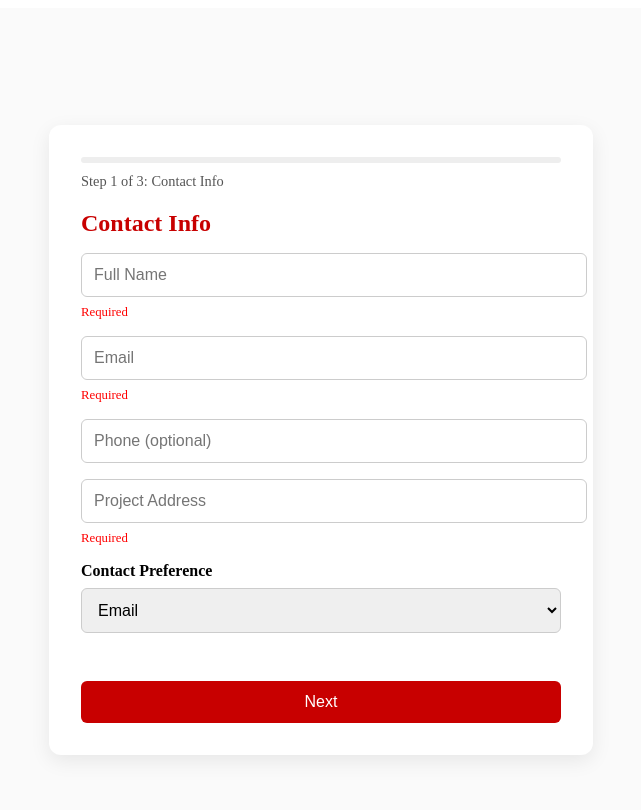
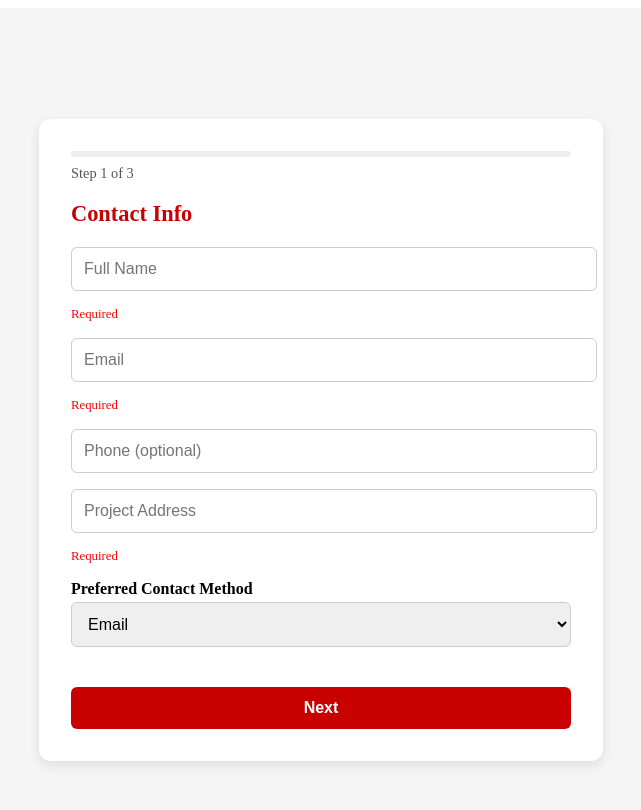
Before and after one commit to ContractConnect/contract-connect-live, a React (Create React App) app: page / in a window 1280 px wide. Both pictures are taken after a click on the button "Next". Shown: the top 810 px of the page, without its empty margins (319-960 px from the left). Built offline with nearby package versions, Linux system fonts and the light colour scheme.

Commit message:
deploy your new UI

```diff
--- a/src/components/ClientInfoForm.js
+++ b/src/components/ClientInfoForm.js
@@ -1,3 +1,4 @@
+
 import React, { useState } from 'react';
 
 export default function ClientInfoForm() {
@@ -16,7 +17,7 @@ export default function ClientInfoForm() {
     lighting: 175
   };
 
-  const stepTitles = ['Contact Info', 'Project Scope', 'Photos & Estimate'];
+  const stepTitles = ['Contact Info', 'Project Scope', 'Upload & Estimate'];
 
   const handleChange = (e) => {
     const { name, value } = e.target;
@@ -55,7 +56,7 @@ export default function ClientInfoForm() {
       if (!formData.address) newErrors.address = 'Required';
     }
     if (step === 2) {
-      if (!formData.room) newErrors.room = 'Select a room type';
+      if (!formData.room) newErrors.room = 'Required';
       if (formData.tasks.length === 0) newErrors.tasks = 'Select at least one task';
     }
     setErrors(newErrors);
@@ -68,50 +69,50 @@ export default function ClientInfoForm() {
       calculateEstimate();
       setSubmitted(true);
     } else {
-      setStep(prev => prev + 1);
+      setStep(step + 1);
     }
   };
 
   const prevStep = () => {
-    setStep(prev => prev - 1);
+    setStep(step - 1);
     setErrors({});
   };
 
   const renderPreview = () => (
-    <div style={{ display: 'flex', flexWrap: 'wrap', gap: '0.5rem' }}>
+    <div style={{ display: 'flex', flexWrap: 'wrap', gap: '0.5rem', marginTop: '1rem' }}>
       {formData.photos.map((file, idx) => (
         <img key={idx} src={URL.createObjectURL(file)} alt="preview"
-             style={{ width: 80, height: 80, objectFit: 'cover', borderRadius: 8, boxShadow: '0 2px 6px rgba(0,0,0,0.15)' }} />
+             style={{ width: 80, height: 80, objectFit: 'cover', borderRadius: 6, boxShadow: '0 2px 6px rgba(0,0,0,0.15)' }} />
       ))}
     </div>
   );
 
   if (submitted) {
     return (
-      <div style={pageWrapper}>
-        <div style={cardStyle}>
-          <h2 style={headerStyle}>Thanks, {formData.name.split(' ')[0]}!</h2>
+      <div style={wrapper}>
+        <div style={card}>
+          <h2 style={title}>Thank You, {formData.name.split(' ')[0]}!</h2>
           <p>We’ve received your request and will follow up shortly.</p>
-          <p><strong>Estimate:</strong> ${formData.estimate.toLocaleString()}</p>
+          <p><strong>Estimated Total:</strong> ${formData.estimate.toLocaleString()}</p>
         </div>
       </div>
     );
   }
 
   return (
-    <div style={pageWrapper}>
-      <div style={cardStyle}>
-        <ProgressBar step={step} titles={stepTitles} />
-        <h2 style={headerStyle}>{stepTitles[step - 1]}</h2>
+    <div style={wrapper}>
+      <div style={card}>
+        <ProgressBar step={step} total={3} />
+        <h2 style={title}>{stepTitles[step - 1]}</h2>
 
         {step === 1 && (
           <>
-            <Input name="name" value={formData.name} onChange={handleChange} placeholder="Full Name" error={errors.name} />
-            <Input name="email" value={formData.email} onChange={handleChange} placeholder="Email" error={errors.email} />
-            <Input name="phone" value={formData.phone} onChange={handleChange} placeholder="Phone (optional)" />
-            <Input name="address" value={formData.address} onChange={handleChange} placeholder="Project Address" error={errors.address} />
-            <label style={labelStyle}>Contact Preference</label>
-            <select name="contact" onChange={handleChange} value={formData.contact} style={inputStyle}>
+            <Field name="name" value={formData.name} onChange={handleChange} placeholder="Full Name" error={errors.name} />
+            <Field name="email" value={formData.email} onChange={handleChange} placeholder="Email" error={errors.email} />
+            <Field name="phone" value={formData.phone} onChange={handleChange} placeholder="Phone (optional)" />
+            <Field name="address" value={formData.address} onChange={handleChange} placeholder="Project Address" error={errors.address} />
+            <label style={label}>Preferred Contact Method</label>
+            <select name="contact" value={formData.contact} onChange={handleChange} style={input}>
               <option>Email</option>
               <option>Phone</option>
               <option>Either</option>
@@ -121,49 +122,37 @@ export default function ClientInfoForm() {
 
         {step === 2 && (
           <>
-            <label style={labelStyle}>Room Type</label>
-            <select name="room" value={formData.room} onChange={handleChange} style={inputStyle}>
+            <label style={label}>Room Type</label>
+            <select name="room" value={formData.room} onChange={handleChange} style={input}>
               <option value="">Select...</option>
               <option>Kitchen</option>
               <option>Bathroom</option>
               <option>Bedroom</option>
               <option>Living Room</option>
             </select>
-            {errors.room && <ErrorText text={errors.room} />}
+            {errors.room && <Error text={errors.room} />}
 
-            <label style={labelStyle}>Work Needed</label>
+            <label style={label}>Tasks Needed</label>
             <div style={checkboxGroup}>
               {['paint', 'flooring', 'drywall', 'lighting'].map(task => (
-                <label key={task}>
-                  <input type="checkbox" value={task} checked={formData.tasks.includes(task)} onChange={handleTaskChange} />
-                  {' '}{task[0].toUpperCase() + task.slice(1)}
-                </label>
+                <label key={task}><input type="checkbox" value={task} checked={formData.tasks.includes(task)} onChange={handleTaskChange} /> {task}</label>
               ))}
             </div>
-            {errors.tasks && <ErrorText text={errors.tasks} />}
+            {errors.tasks && <Error text={errors.tasks} />}
           </>
         )}
 
         {step === 3 && (
           <>
-            <label style={labelStyle}>Upload Photos</label>
-            <input type="file" multiple onChange={handleFiles} style={inputStyle} />
+            <label style={label}>Upload Photos</label>
+            <input type="file" multiple onChange={handleFiles} style={input} />
             {formData.photos.length > 0 && renderPreview()}
-            {formData.estimate > 0 && (
-              <div style={{ marginTop: '1rem', fontWeight: 'bold', fontSize: '1.1rem' }}>
-                Estimated Total: ${formData.estimate.toLocaleString()}
-              </div>
-            )}
           </>
         )}
 
         <div style={buttonRow}>
-          {step > 1 && (
-            <button onClick={prevStep} style={secondaryButton}>Back</button>
-          )}
-          <button onClick={nextStep} style={buttonStyle}>
-            {step === 3 ? 'Submit' : 'Next'}
-          </button>
+          {step > 1 && <button style={secondaryBtn} onClick={prevStep}>Back</button>}
+          <button style={primaryBtn} onClick={nextStep}>{step === 3 ? 'Submit' : 'Next'}</button>
         </div>
       </div>
     </div>
@@ -172,79 +161,72 @@ export default function ClientInfoForm() {
 
 // Components
 
-function ProgressBar({ step, titles }) {
-  const percent = ((step - 1) / (titles.length - 1)) * 100;
+function ProgressBar({ step, total }) {
+  const percent = (step - 1) / (total - 1) * 100;
   return (
-    <div style={{ marginBottom: '1rem' }}>
-      <div style={{
-        height: 6, background: '#eee', borderRadius: 10, overflow: 'hidden',
-        marginBottom: 10
-      }}>
-        <div style={{
-          width: `${percent}%`, background: '#c80000',
-          height: '100%', transition: 'width 0.3s ease'
-        }} />
+    <div style={{ marginBottom: 16 }}>
+      <div style={{ height: 6, background: '#eee', borderRadius: 10 }}>
+        <div style={{ width: `${percent}%`, height: '100%', background: '#c80000', borderRadius: 10, transition: 'width 0.3s ease' }} />
       </div>
-      <div style={{ fontSize: '0.9rem', color: '#555' }}>
-        Step {step} of {titles.length}: {titles[step - 1]}
-      </div>
+      <p style={{ fontSize: '0.9rem', marginTop: 8, color: '#555' }}>
+        Step {step} of {total}
+      </p>
     </div>
   );
 }
 
-function Input({ name, value, onChange, placeholder, error }) {
+function Field({ name, value, onChange, placeholder, error }) {
   return (
     <>
-      <input name={name} value={value} onChange={onChange} placeholder={placeholder} style={inputStyle} />
-      {error && <ErrorText text={error} />}
+      <input name={name} value={value} onChange={onChange} placeholder={placeholder} style={input} />
+      {error && <Error text={error} />}
     </>
   );
 }
 
-function ErrorText({ text }) {
-  return <div style={{ color: 'red', fontSize: '0.8rem', marginTop: '-0.5rem', marginBottom: '1rem' }}>{text}</div>;
+function Error({ text }) {
+  return <div style={{ color: 'red', fontSize: '0.8rem', marginBottom: '1rem' }}>{text}</div>;
 }
 
 // Styles
-
-const pageWrapper = {
+const wrapper = {
   minHeight: '100vh',
-  background: '#fafafa',
+  background: '#f5f5f5',
   display: 'flex',
+  alignItems: 'center',
   justifyContent: 'center',
-  alignItems: 'center',
   padding: '2rem'
 };
 
-const cardStyle = {
+const card = {
   background: '#fff',
-  borderRadius: '12px',
+  borderRadius: 12,
   padding: '2rem',
-  maxWidth: '480px',
+  maxWidth: 500,
   width: '100%',
-  boxShadow: '0 6px 20px rgba(0, 0, 0, 0.08)'
+  boxShadow: '0 4px 12px rgba(0,0,0,0.1)'
 };
 
-const headerStyle = {
-  marginBottom: '1rem',
-  fontSize: '1.5rem',
-  fontWeight: 'bold',
-  color: '#c80000'
+const title = {
+  fontSize: '1.4rem',
+  fontWeight: 600,
+  color: '#c80000',
+  marginBottom: '1.25rem'
 };
 
-const inputStyle = {
+const input = {
   width: '100%',
   padding: '0.75rem',
-  marginBottom: '1rem',
-  borderRadius: '6px',
+  borderRadius: 6,
   border: '1px solid #ccc',
-  fontSize: '1rem'
+  fontSize: '1rem',
+  marginBottom: '1rem'
 };
 
-const labelStyle = {
-  display: 'block',
-  marginBottom: '0.5rem',
-  fontWeight: '600'
+const label = {
+  fontWeight: 'bold',
+  marginBottom: '0.25rem',
+  display: 'block'
 };
 
 const checkboxGroup = {
@@ -254,27 +236,27 @@ const checkboxGroup = {
   marginBottom: '1rem'
 };
 
-const buttonStyle = {
-  width: '100%',
-  padding: '0.75rem',
-  backgroundColor: '#c80000',
-  color: '#fff',
-  border: 'none',
-  borderRadius: '6px',
-  fontSize: '1rem',
-  cursor: 'pointer',
-  marginTop: '1rem'
-};
-
-const secondaryButton = {
-  ...buttonStyle,
-  backgroundColor: '#eee',
-  color: '#333'
-};
-
 const buttonRow = {
   display: 'flex',
   justifyContent: 'space-between',
   gap: '1rem',
-  marginTop: '1rem'
+  marginTop: '1.5rem'
 };
+
+const primaryBtn = {
+  flex: 1,
+  background: '#c80000',
+  color: '#fff',
+  border: 'none',
+  padding: '0.75rem',
+  borderRadius: 6,
+  fontWeight: 600,
+  fontSize: '1rem',
+  cursor: 'pointer'
+};
+
+const secondaryBtn = {
+  ...primaryBtn,
+  background: '#eee',
+  color: '#333'
+};
```
